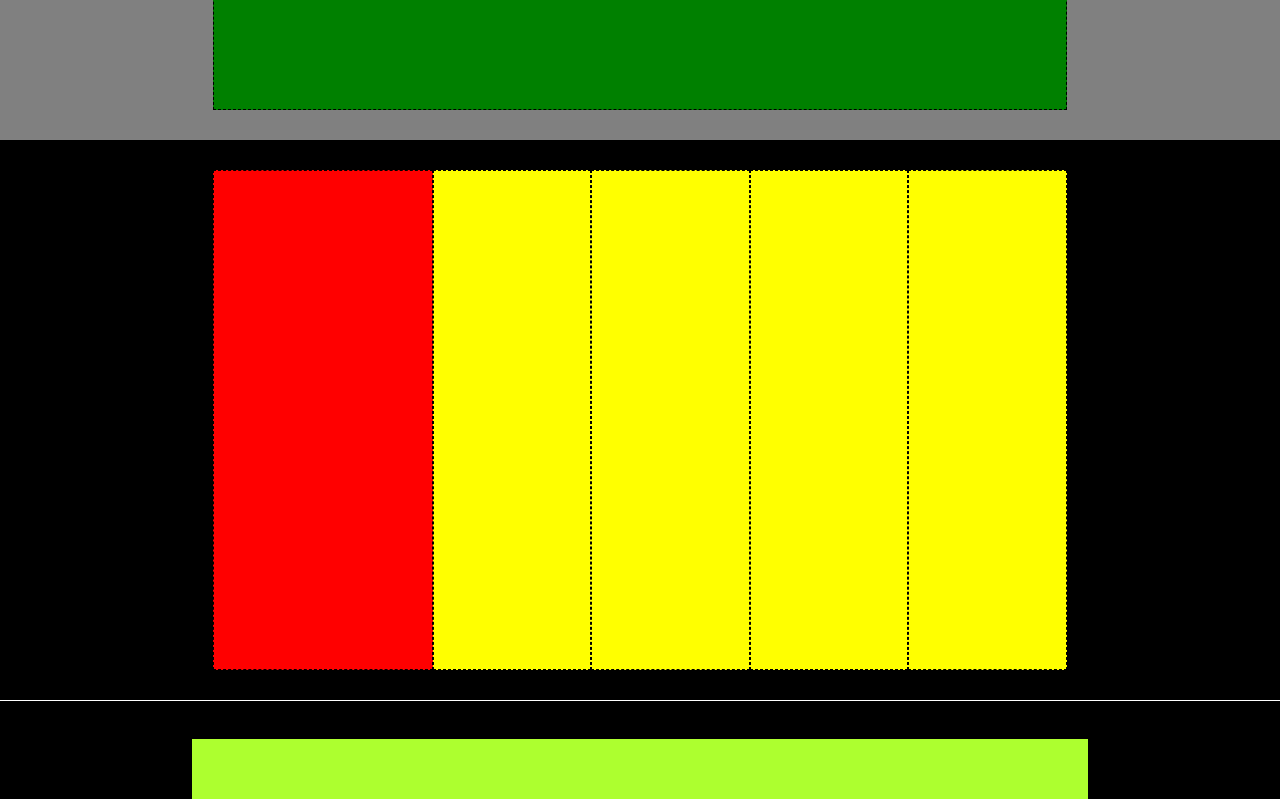
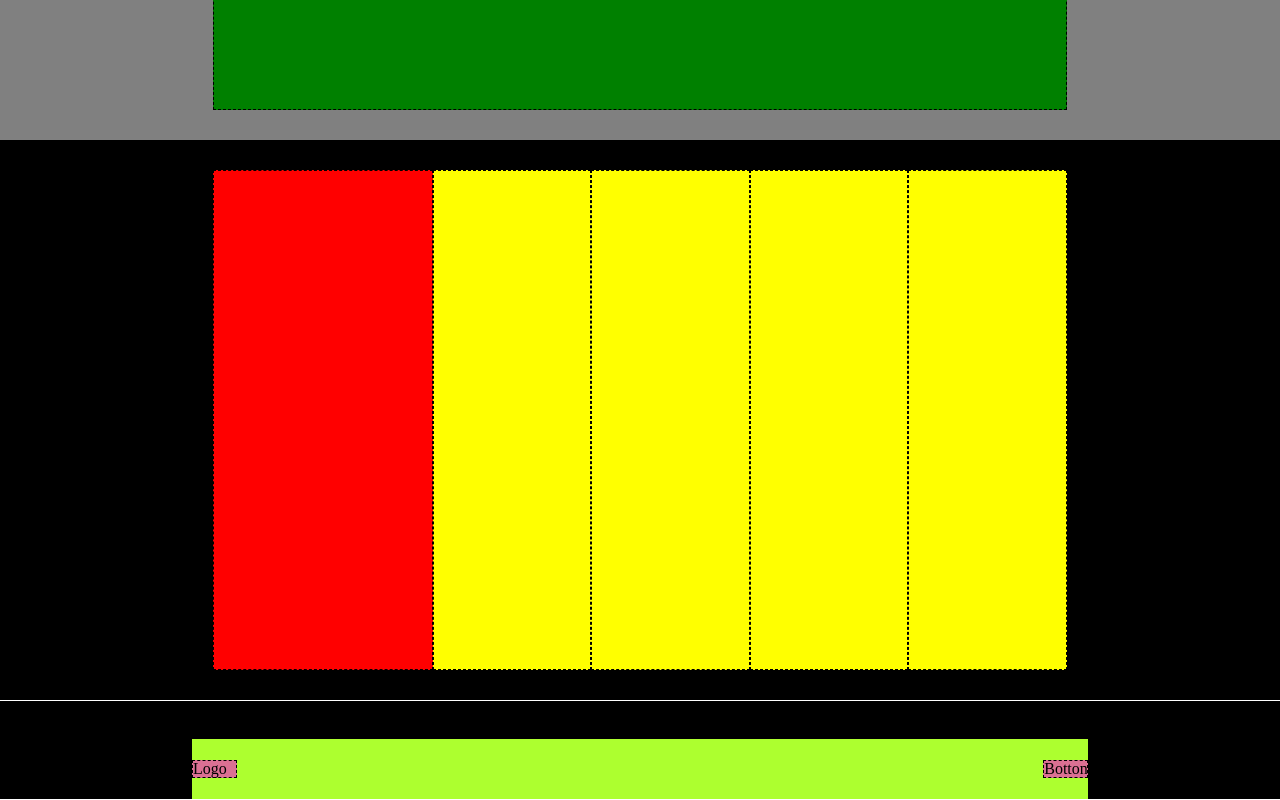
Before and after one commit to Giuseppe-Rizza/htmlcss-struttura-discord, a plain HTML site: page index.html in a window 1280 px wide. Shown: the part 2310-3110 px from the top of the page. Drawn offline with Linux system fonts and the light colour scheme.

Commit message:
[feat] Add footer button

```diff
--- a/css/style.css
+++ b/css/style.css
@@ -113,3 +113,12 @@
     background-color: greenyellow;
     height: 60px;
 }
+
+footer div {
+    display: flex;
+    justify-content: space-between;
+    align-items: center;
+    background-color: palevioletred;
+    height: 30%;
+    width: 5%;
+}
--- a/index.html
+++ b/index.html
@@ -74,6 +74,11 @@
 
             </div>
 
+        </main>
+
+
+    <!-- footer -->
+
     <div class="last-container bg-black">
 
         <div class="red-box debug">
@@ -98,15 +103,12 @@
 
     </div>
 
-
-        </main>
-
-
-    <!-- footer -->
-
     <footer>
 
         <div class="greenyellow-box">
+
+            <div class="debug">Logo</div>
+            <div class="debug">Bottone</div>
 
         </div>
 
```
Lines whose indentation alone changed are shown as unchanged.
